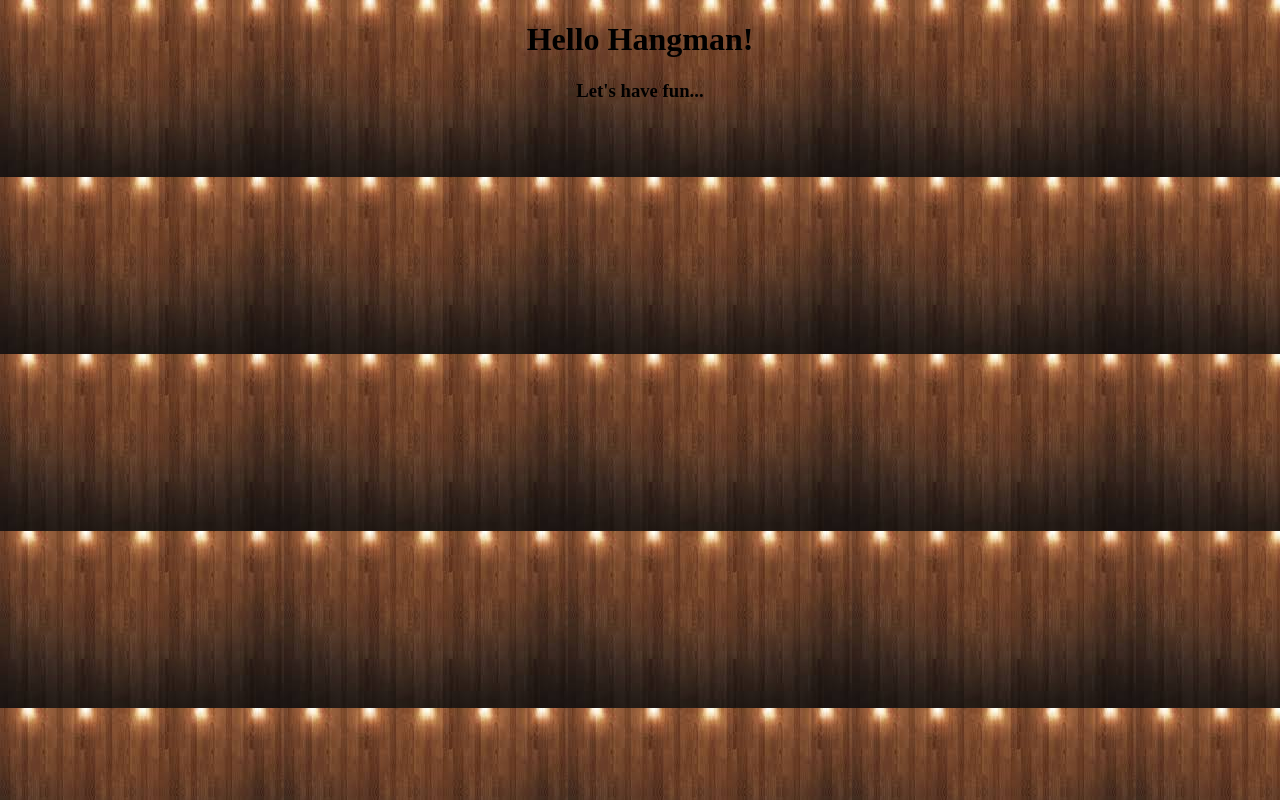
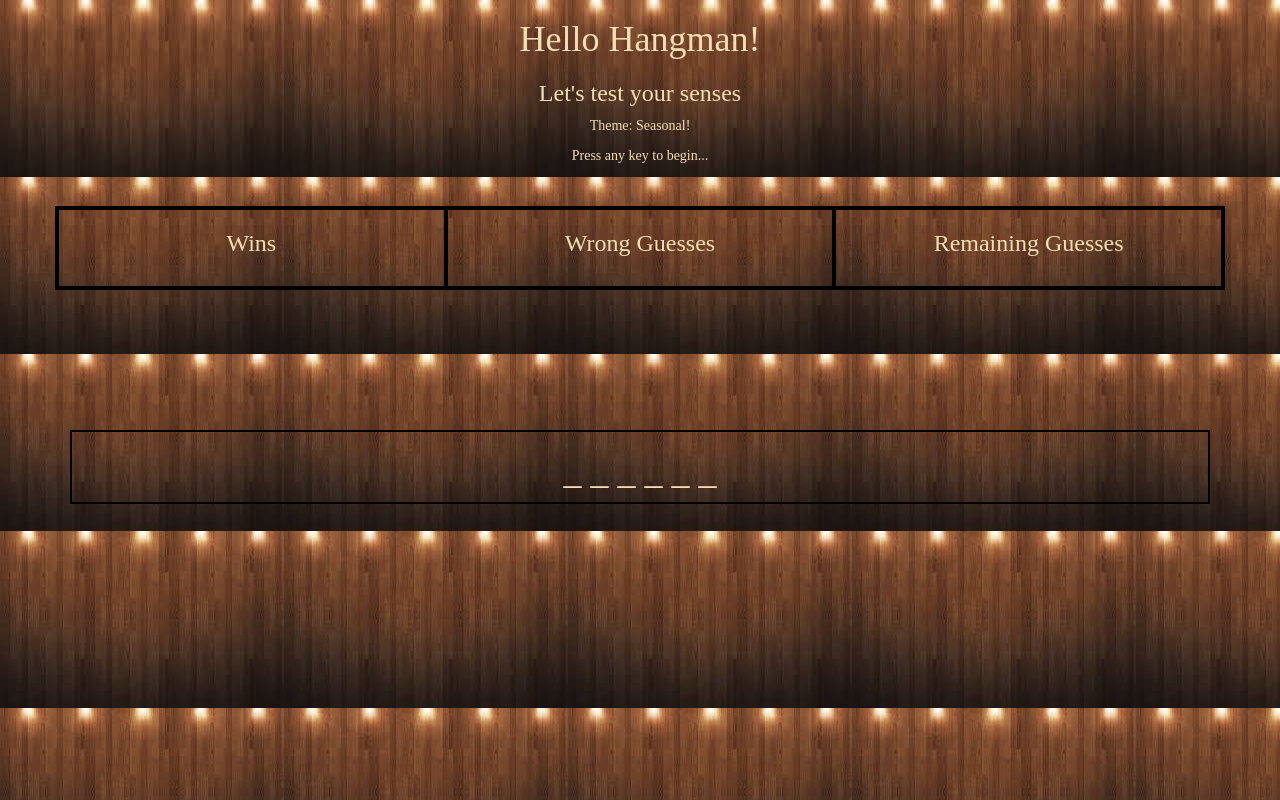
Before and after one commit to Abdeluswho/Hangman-Game, a plain HTML site: page index.html in a window 1280 px wide. Drawn offline with nearby package versions, Linux system fonts and the light colour scheme.

Commit message:
progress..

```diff
--- a/assets/css/style.css
+++ b/assets/css/style.css
@@ -7,4 +7,26 @@ body {
 #heading{
 	text-align: center;
 	font-family: serif;
+	color: wheat;
+	margin-bottom: 40px;
 }
+.row{
+	font-family: serif;
+	color: wheat;
+	margin-right: 20px;
+	border: 2px black solid;
+}
+.col-lg-4{
+	border: 2px black solid;
+	text-align: center;
+	padding-bottom: 20px;
+}
+.underscore{
+	margin-top: 140px;
+	font-size: 100px;
+	color: wheat;
+	font-family: serif;
+	border: 2px black solid;
+	text-align: center;
+
+}
--- a/index.html
+++ b/index.html
@@ -3,14 +3,29 @@
 <head>
 	<title>The Hangman-Game!</title>
 	<link rel="stylesheet" type="text/css" href="assets/css/style.css">
+	<link rel="stylesheet" href="https://maxcdn.bootstrapcdn.com/bootstrap/3.3.6/css/bootstrap.min.css">
 </head>
 
 <body>
 	<div class="container">
 		<div id="heading">
 			<h1>Hello Hangman!</h1>
-			<h3>Let's have fun...</h3>
+			<h3>Let's test your senses</h3>
+			<p>Theme: Seasonal!</p>
+			<p>Press any key to begin...</p>
 		</div>
+		<div class="row">
+			<div class="col-lg-4">
+				<h3>Wins</h3>
+			</div>
+			<div class="col-lg-4">
+				<h3>Wrong Guesses</h3>
+			</div>
+			<div class="col-lg-4">
+				<h3>Remaining Guesses</h3>
+			</div>
+		</div>
+		<div class="underscore"><h1>_ _ _ _ _ _</h1></div>
 	</div>
 
 </body>
```
Also changed, not shown: assets/javascript/game.js (+12 -0 lines).
